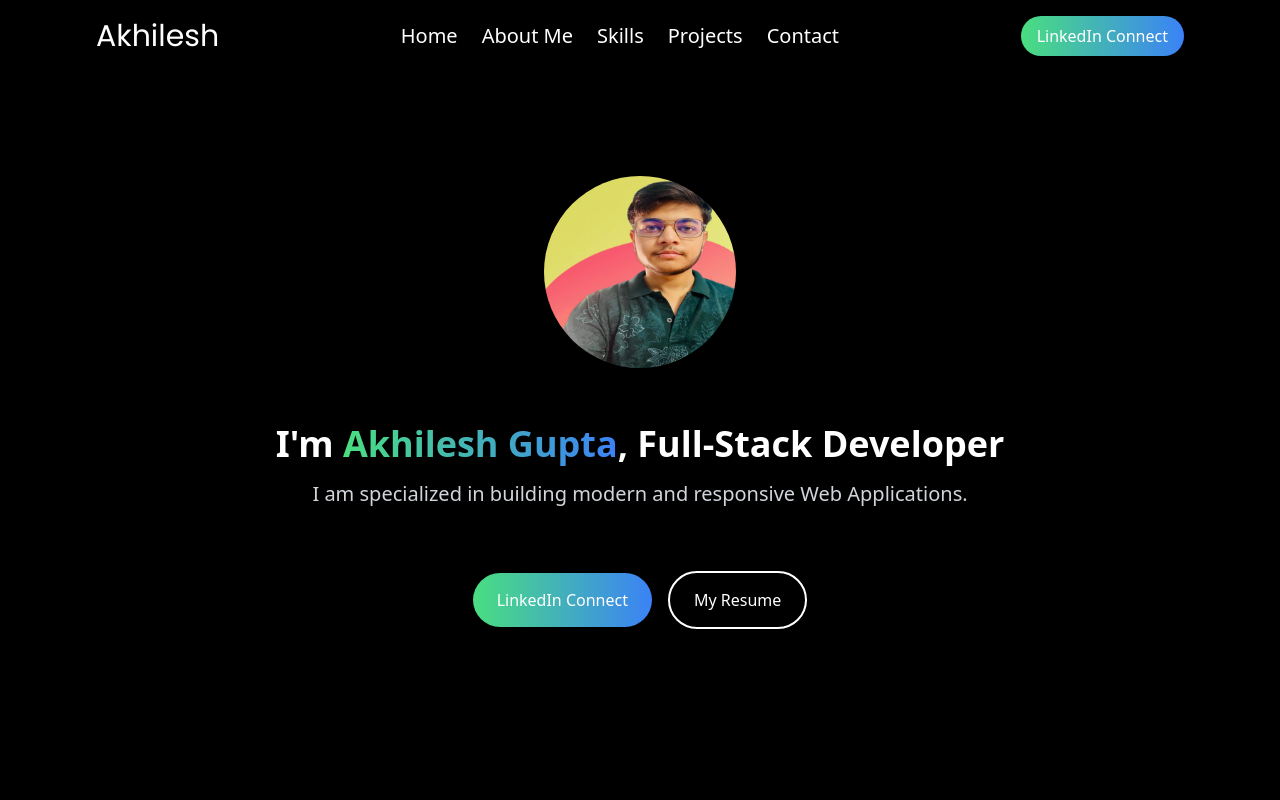
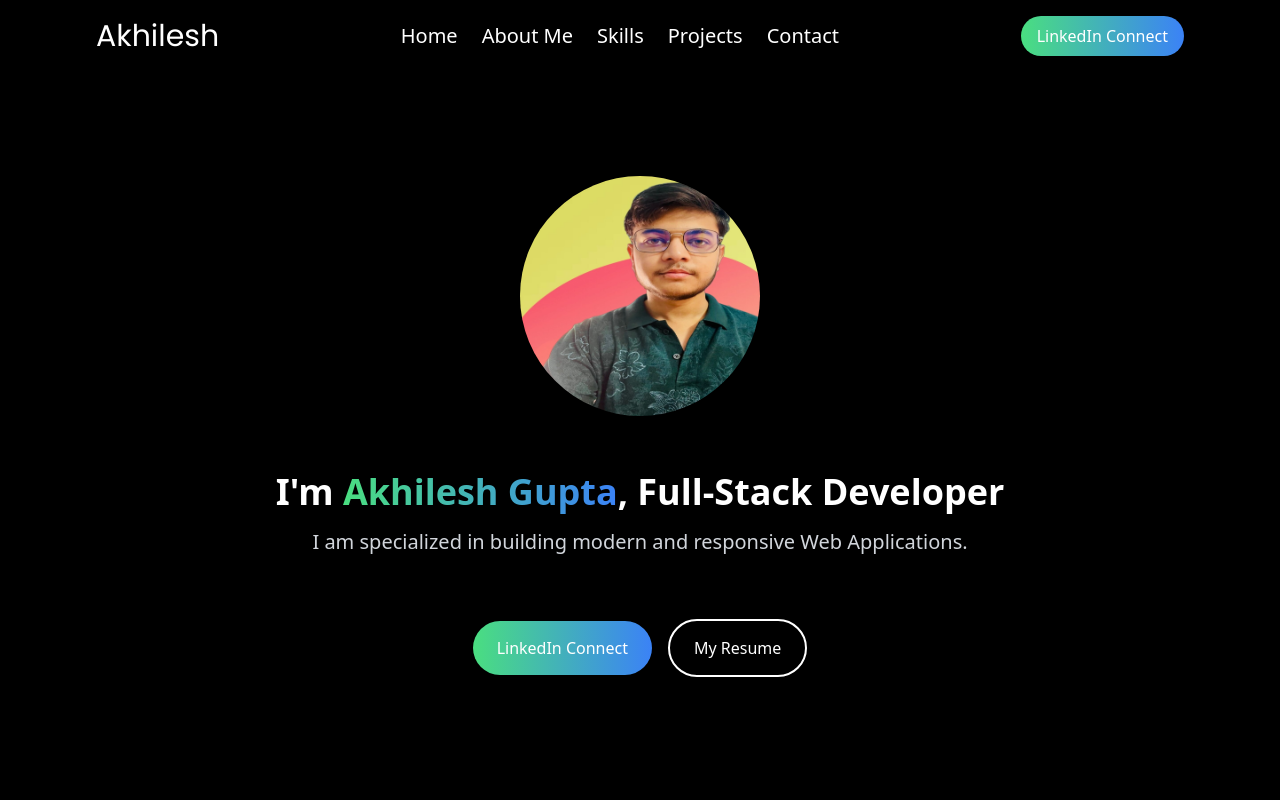
Before and after one commit to Akhilesh1104/Portfolio, a React (Vite) app: page / in a window 1280 px wide. Shown: the top 800 px of the page. Built offline with nearby package versions, Linux system fonts and the light colour scheme.

Commit message:
Image-Fix

```diff
--- a/src/components/Hero.jsx
+++ b/src/components/Hero.jsx
@@ -9,7 +9,7 @@ const Hero = () => {
       <img
         src={HeroImage}
         alt=""
-        className="mx-auto mb-8 w-48 h-48 rounded-full object-cover transform
+        className="mx-auto mb-8 w-60 h-60 rounded-full object-cover transform
         transition-transform duration-300 hover:scale-105"
       />
       <br />
```
